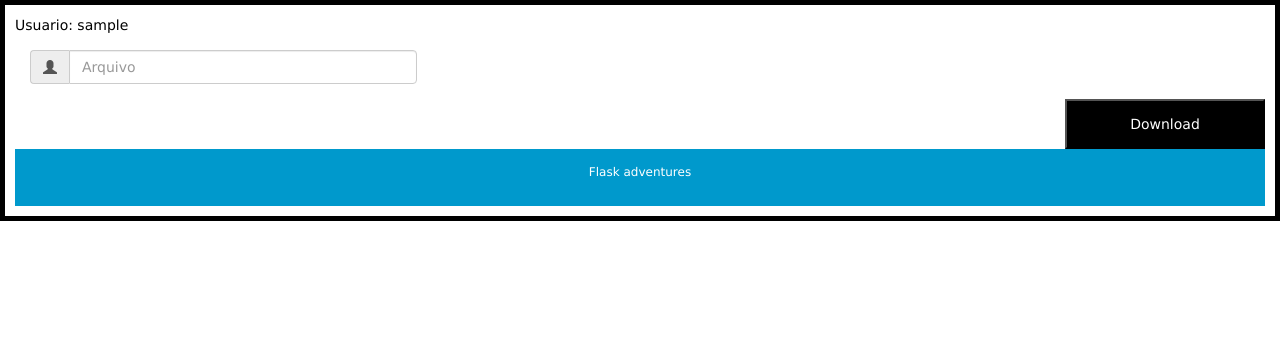
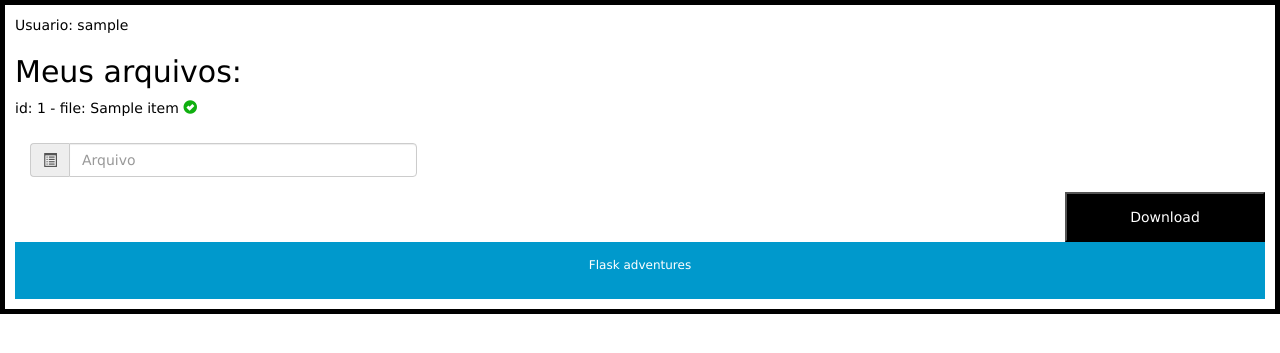
Before and after one commit to GuilhermeRuy97/curso_flask_puc, a Flask app: template AULA02/templates/download_file.html in a window 1280 px wide. Shown: the top 353 px of the page. Run offline with Flask 2, Linux system fonts and the light colour scheme; the template is opened without the code that fills it: most values are stand-ins (such as "Sample title", 1, 10 or a date in 2020); some libraries are stand-ins or nearby versions.

Commit message:
att 11/05/2020

```diff
--- a/AULA02/app.py
+++ b/AULA02/app.py
@@ -4,18 +4,17 @@ import threading
 import os
 from os import listdir
 from os.path import isfile, join
+import getpass
 
 mypath = '/home/walter/Documentos/curso_flask_puc/AULA02/downloads'
-username = 'Walter'
+username = getpass.getuser()
 
 app = Flask(__name__)
 
 @app.route("/", methods=['GET', 'POST'])
-def hello():
-
+def uploadFiles():
     if request.method == 'POST':
         if 'file' not in request.files:
-            #return redirect(url_for('/'))
             return render_template('upload_files.html', username=username)
 
         files = request.files.getlist('file')
@@ -45,7 +44,8 @@ def downloadFile ():
 
         path = "downloads/"+filename
         return send_file(path, as_attachment=True)
-    return render_template('download_file.html', username=username)
+    onlyfiles = [f for f in listdir(mypath) if isfile(join(mypath, f))]
+    return render_template('download_file.html', username=username, onlyfiles=onlyfiles)
 
 def calcula(username):
     pass
--- a/AULA02/templates/download_file.html
+++ b/AULA02/templates/download_file.html
@@ -1,5 +1,5 @@
 <!DOCTYPE html>
-<title>Upload de arquivos</title>
+<title>Download de arquivos</title>
 
 <html>
 
@@ -209,17 +209,24 @@
 
 	</div>
 
+	<div>
+		<h2>Meus arquivos:</h2>
+		{% if onlyfiles %}
+		{% for item in onlyfiles %}
+		<p> id: {{ loop.index }} - file: {{ item }} <span class="glyphicon glyphicon-ok-sign"
+				style="color:rgb(15, 175, 15)"></span></p>
+		{% endfor %}
+		{% endif %}
+	</div>
+
 
 	<form method="post" action="/download" autocomplete="off">
-
-
 		<div class="col-md-4">
 			<div class="input-group">
-                        <span class="input-group-addon"><i class="glyphicon glyphicon-user"></i></span>
+				<span class="input-group-addon"><i class="glyphicon glyphicon-list-alt"></i></span>
 				<input id="filename" type="text" class="form-control" name="filename" placeholder="Arquivo">
 			</div>
 		</div>
-
 		<br>
 		<p>
 			<input id="btnEnviar" type="submit" value="Download" onClick="enviarDocumentos()">
--- a/AULA02/templates/relatorio.html
+++ b/AULA02/templates/relatorio.html
@@ -1,5 +1,5 @@
 <!DOCTYPE html>
-<title>Upload de arquivos</title>
+<title>Meus arquivos</title>
 
 <html>
 
@@ -181,7 +181,6 @@
 		Usuario: {{ username }}
 		{% endif %}
 	</div>
-	<br>
 
 	<div>
 		<h2>Meus arquivos:</h2>
```
Also changed, not shown: AULA02/downloads/cnh.jpg (added). Lines whose indentation alone changed are shown as unchanged.
